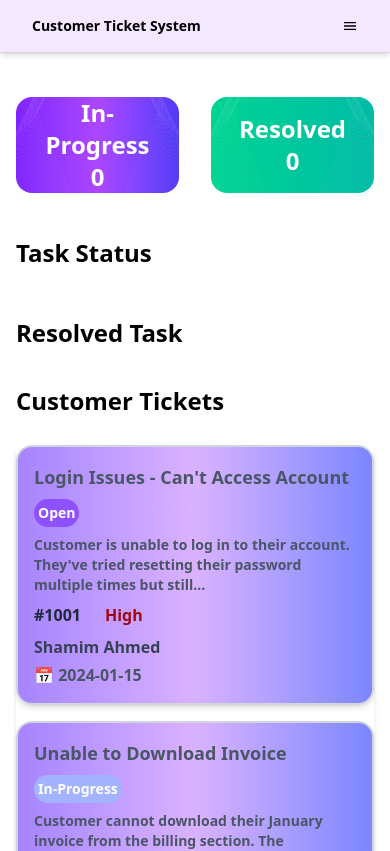
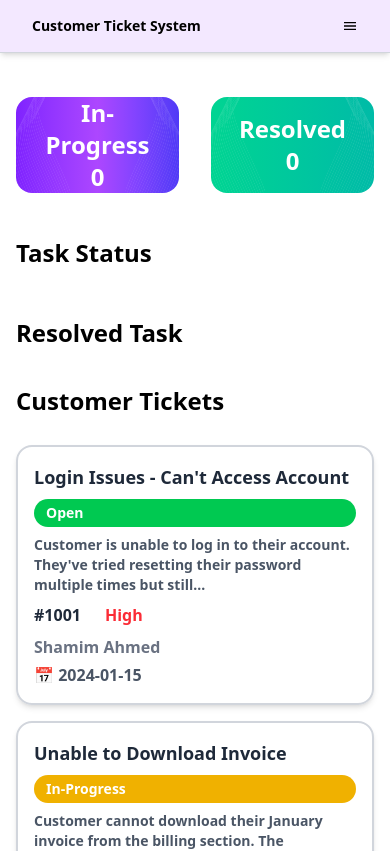
Before and after one commit to ShaheD922/customer-support-zone, a React (Vite) app: page / in a window 390 px wide. Shown: the top 851 px of the page. Built offline with nearby package versions, Linux system fonts and the light colour scheme.

Commit message:
customer tickets part responsive

```diff
--- a/src/App.jsx
+++ b/src/App.jsx
@@ -85,7 +85,7 @@ function App() {
 
 
       </main>
-      //
+
       <Footer />
       <ToastContainer
         position="top-right"
--- a/src/components/CustomerTickets.jsx
+++ b/src/components/CustomerTickets.jsx
@@ -2,8 +2,8 @@ import TicketCard from "./TicketCard";
 const CustomerTickets = ({ ticketss, handleCardClick }) => {
   return (
     <div>
-      <p className="  text-2xl md:text-4xl font-bold">Customer Tickets</p>
-      <div className=" shadow-md grid md:grid-cols-2 gap-4 mt-7">
+      <p className="  text-2xl md:text-4xl font-bold ">Customer Tickets</p>
+      <div className="  grid md:grid-cols-2 gap-4 my-7 ">
         {ticketss.map((ticket) => (
           <TicketCard
             key={ticket.id}
--- a/src/components/TicketCard.jsx
+++ b/src/components/TicketCard.jsx
@@ -2,44 +2,48 @@ const TicketCard = ({ ticket, handleCardClick }) => {
   return (
     <div
       onClick={() => handleCardClick(ticket)}
-      className="border-2 border-gray-300 card bg-gradient-to-r from-violet-400 via-purple-300 to-indigo-400
+      className="border-2 border-gray-300 card
       w-full shadow-md cursor-pointer p-4 md:p-6 rounded-2xl md:rounded-3xl"
     >
  <div className="card-body">
-        <div className="grid grid-cols-1 md:grid-cols-2 items-stretch gap-2">
-          <h2 className="card-title font-semibold text-gray-600 text-lg md:text-xl">
+
+  <div className="flex flex-col md:flex-row md:items-center md:justify-between gap-2">
+    <h2 className="card-title font-semibold text-gray-800 text-lg md:text-xl">
       {ticket.title}
     </h2>
-
     <p
-            className={`justify-self-start md:justify-self-end text-sm md:text-base ${
+      className={`text-sm md:text-base px-3 py-1 rounded-[20px] font-semibold ${
         ticket.status === "Open"
-                ? "bg-violet-500 font-semibold p-1 rounded-[20px] text-white"
+          ? "bg-green-500 text-white"
           : ""
       } ${
         ticket.status === "In-Progress"
-                ? "bg-indigo-300 font-semibold text-white p-1 rounded-[20px]"
+          ? "bg-yellow-500 text-white"
           : ""
       }`}
     >
       {ticket.status}
     </p>
+
+
   </div>
+
 
   <p className="font-semibold py-2 text-gray-600 text-sm md:text-base">
     {ticket.description}
   </p>
+
 
   <div className="flex flex-col md:flex-row md:justify-between gap-2 md:gap-4">
     <div className="flex gap-4">
       <p className="font-semibold text-gray-800">{ticket.id}</p>
       <p
         className={`${
-                ticket.priority === "High" ? "text-red-800 font-bold px-2 " : ""
+          ticket.priority === "High" ? "text-red-500 font-bold px-2" : ""
         } ${
-                ticket.priority === "Medium" ? "text-orange-500 font-bold px-2" : ""
+          ticket.priority === "Medium" ? "text-yellow-400 font-bold px-2" : ""
         } ${
-                ticket.priority === "Low" ? "text-green-800 font-bold px-2" : ""
+          ticket.priority === "Low" ? "text-green-500 font-bold px-2" : ""
         }`}
       >
         {ticket.priority}
@@ -47,16 +51,16 @@ const TicketCard = ({ ticket, handleCardClick }) => {
     </div>
 
     <div className="flex flex-col md:flex-row gap-1 md:gap-4">
-            <p className="font-bold text-gray-700">{ticket.assignee}</p>
+      <p className="font-bold text-gray-500">{ticket.assignee}</p>
       <p className="flex gap-1 items-center font-semibold text-gray-600">
         📅 {ticket.date}
       </p>
     </div>
   </div>
 </div>
+
     </div>
   );
 };
 
 export default TicketCard;
-//
```
Lines whose indentation alone changed are shown as unchanged.
